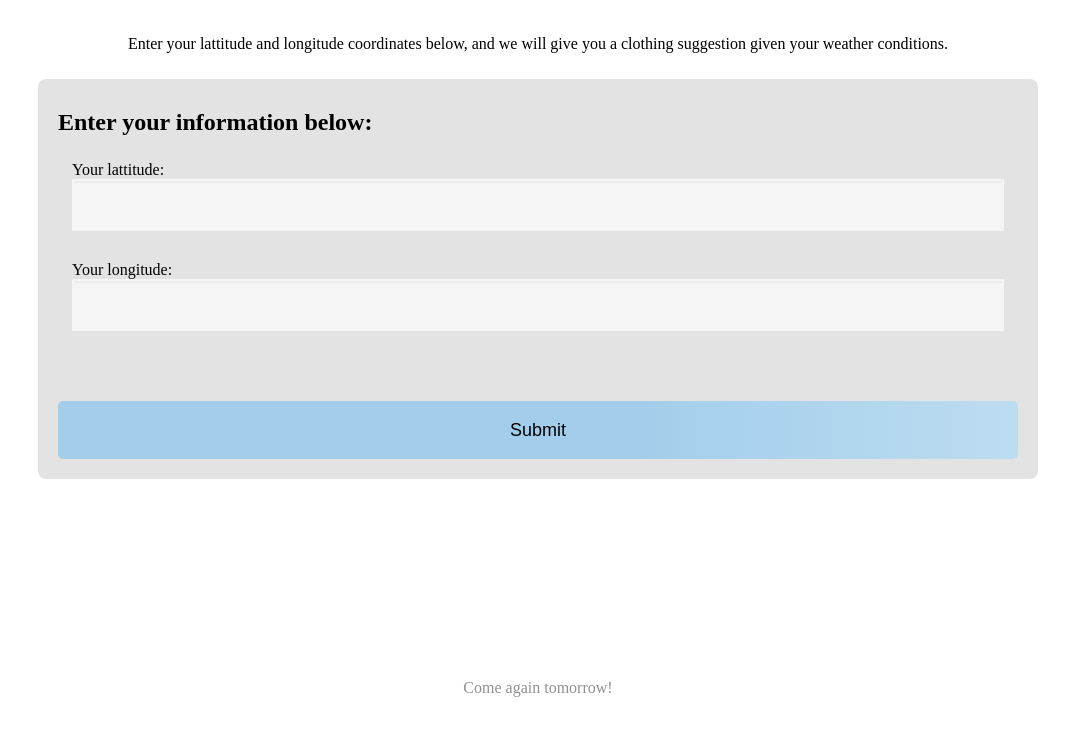
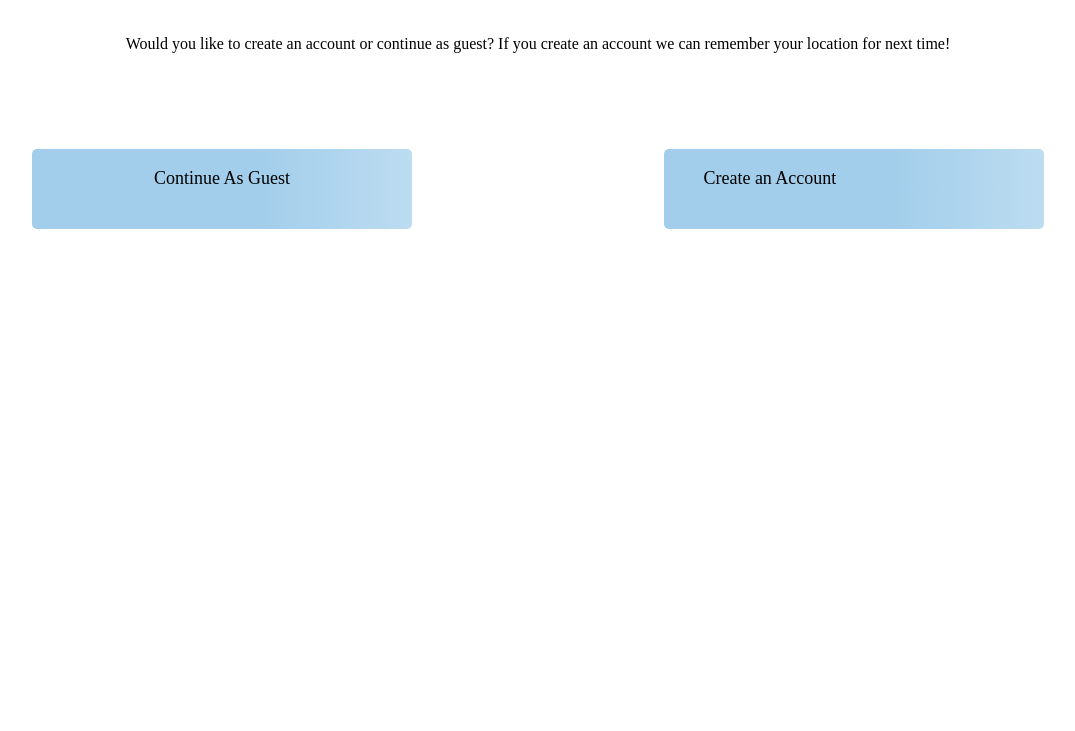
Before and after one commit to comp426-2022-fall/final-project-group12, a website with bundled scripts: page FrontEnd/index.html in a window 1280 px wide. Shown: the part 69-800 px from the top of the page, without its empty margins (102-1177 px from the left). Built offline with nearby package versions, Linux system fonts and the light colour scheme; a web font is replaced by a local one.

Commit message:
accounts front end

```diff
--- a/FrontEnd/index.html
+++ b/FrontEnd/index.html
@@ -13,24 +13,19 @@
 
 <body>
     <script src = "../cli.js"> </script>
-    <div class="grid-layout">
+    <div class="buttonsOptions">
             <div class="header">
                 <h1>What Should You Wear Today?</h1>
-                <p>Enter your lattitude and longitude coordinates below, and we will give you a clothing suggestion given your weather conditions.</p>
+                <p>Would you like to create an account or continue as guest? If you create an account we can remember your location for next time!</p>
             </div>
-            <form method="POST" action="test.js" id = "myForm">
-                <h2>Enter your information below: </h2>
-                <fieldset>
-                  <label for="lattitude">Your lattitude: </label>
-                  <input type="number" id="lattitude" name="lattitude" placeholder="" value="" required>
-                  <label for="longitude">Your longitude: </label>
-                  <input type="number" id="longitude" name="longitude" placeholder="" value="" required>
-                </fieldset>
-                <button type="submit">Submit</button>
-              </form>
-            <footer>
-                Come again tomorrow!
-            </footer>
+            <div class="buttons">
+            <a class = "button entryGuest" href = "guest.html">
+                Continue As Guest
+            </a>
+            <a class = "account" href = "createAccount.html">
+                Create an Account
+            </a>
+        </div>
         </div>
 
 
--- a/FrontEnd/styles.css
+++ b/FrontEnd/styles.css
@@ -6,10 +6,62 @@
     flex-direction: column;
 }
 .header2{
-    padding: 30%;
+    padding: 10%;
     background: linear-gradient(to right,rgb(162, 206, 235) 30%, rgb(255, 255, 255));
-    height: 80vh;
+    height: 800px;
+    display: flex;
+    align-self: start;
+    flex-direction: column;
 
+}
+.entryGuest{
+    text-decoration: none;
+    width: 30%;
+    height:10vh;
+    padding: 19px 39px 18px 39px;
+    color: rgb(0, 0, 0);
+    background: linear-gradient(to right,rgb(162, 206, 235) 30%, rgb(255, 255, 255));
+    background-size: 200%;
+    border-radius: 0.5rem;
+    background-position: 0% 0%;
+    font-size: 18px;
+    text-align: center;
+    font-style: normal;
+    border-radius: 5px;
+    border:none;
+    margin-bottom: 10px;
+    transition: all 350ms;
+}
+.entryGuest:hover {
+    background-position: 100% 0%;
+  }
+.account{
+    text-decoration: none;
+    display: flex;
+    width: 30%;
+    height: 10vh;
+    padding: 19px 39px 18px 39px;
+    color: rgb(0, 0, 0);
+    background: linear-gradient(to right,rgb(162, 206, 235) 30%, rgb(255, 255, 255));
+    background-size: 200%;
+    border-radius: 0.5rem;
+    background-position: 0% 0%;
+    font-size: 18px;
+    text-align: center;
+    font-style: normal;
+    border-radius: 5px;
+    border:none;
+    margin-bottom: 10px;
+    transition: all 350ms;
+}
+.account:hover {
+    background-position: 100% 0%;
+  }
+.buttons{
+    display: flex;
+    justify-content: row;
+    justify-content: space-around;
+    padding-top: 10vh;
 }
 .buttonHome{
     border: none;
```
Also changed, not shown: FrontEnd/createAccount.html (added, +38 -0 lines), FrontEnd/guest.html (added, +38 -0 lines), FrontEnd/submit.html (+3 -1 lines).
